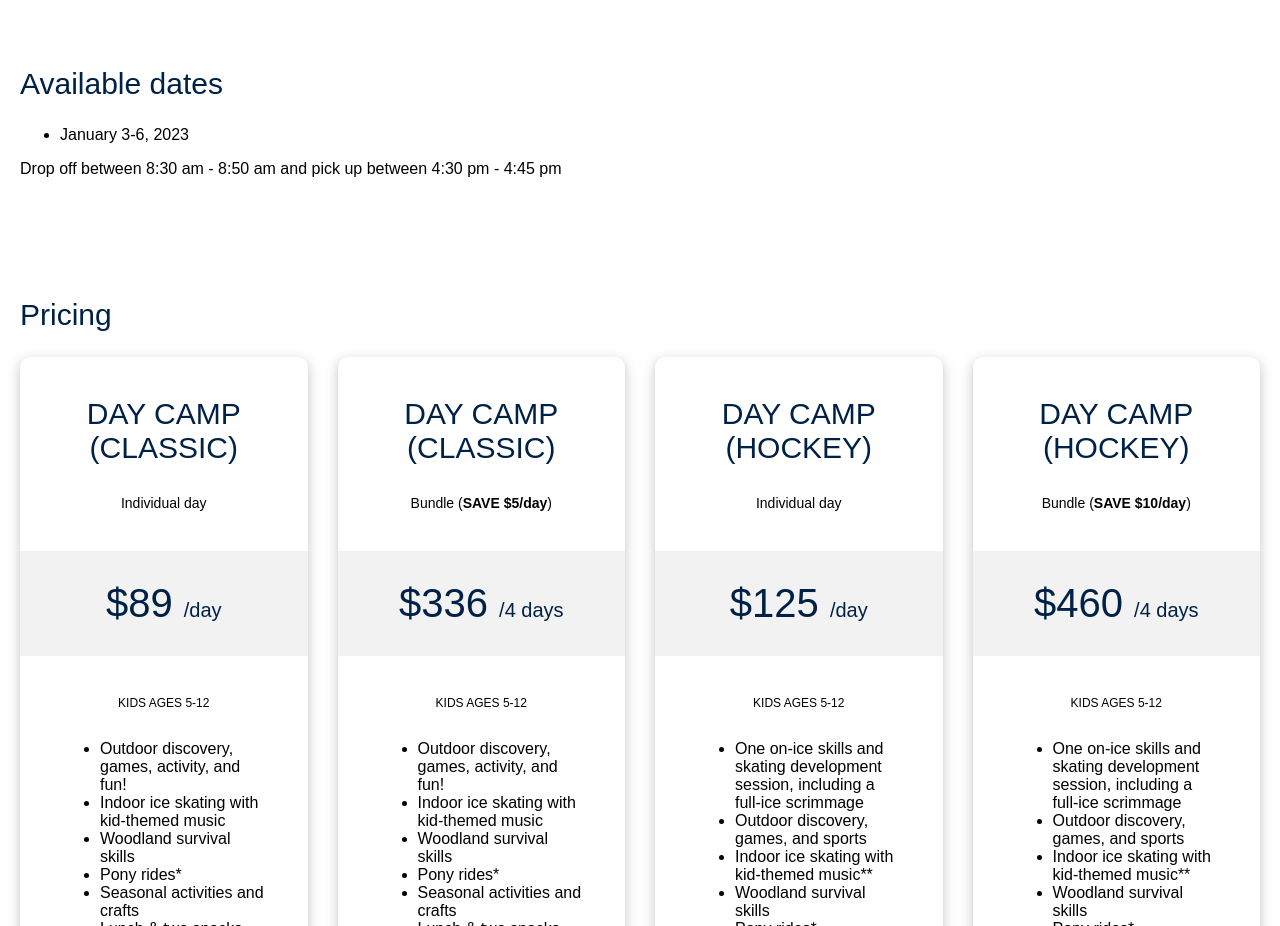
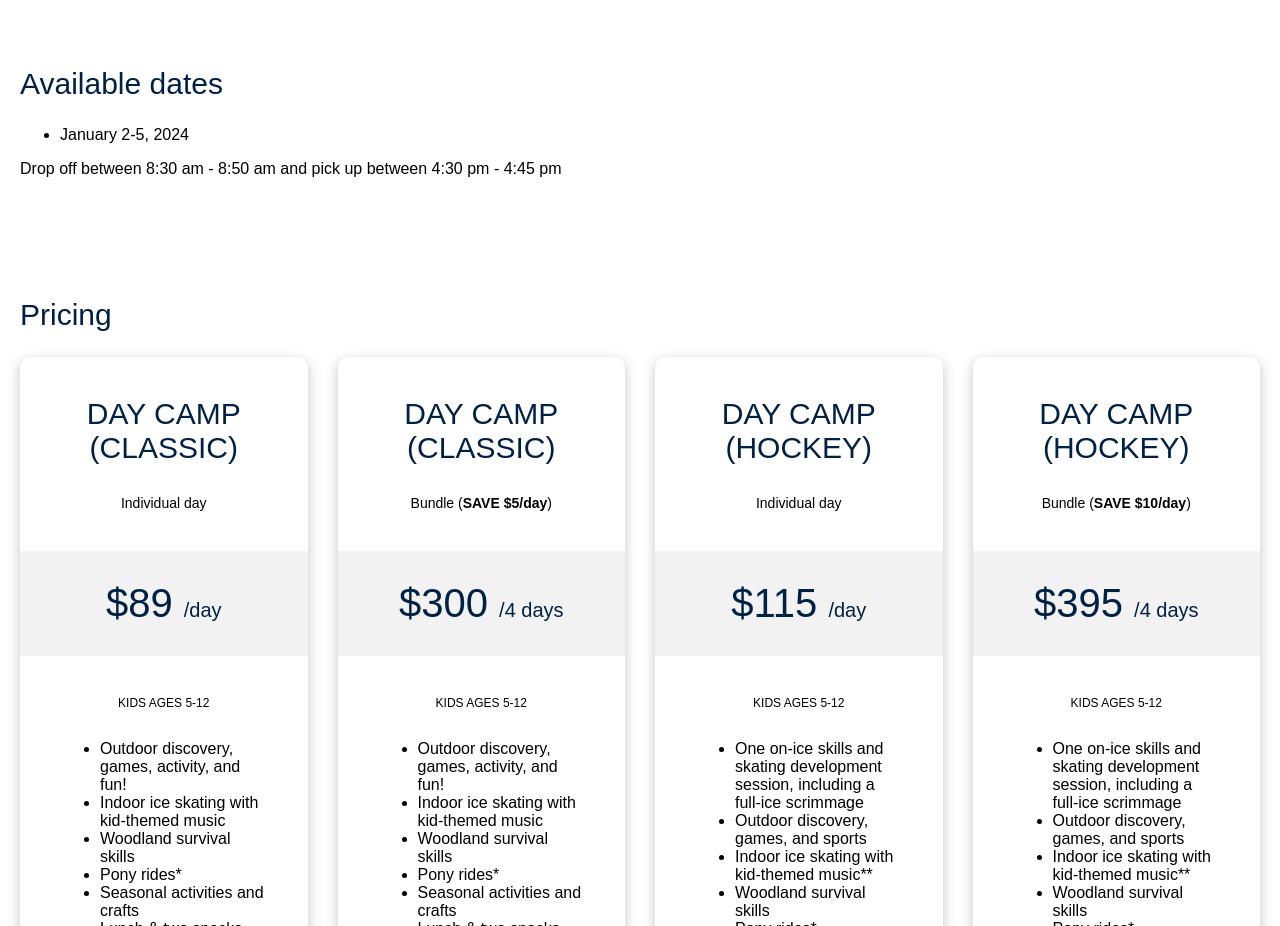
Before and after one commit to teen-ranch/teenranch.com, a Gatsby site: page /day-camp/christmas-day-camp in a window 1280 px wide. Shown: the part 1060-1986 px from the top of the page. Built offline with nearby package versions, Linux system fonts and the light colour scheme; Gatsby itself is replaced by a stand-in of ours.

Commit message:
christmas day camp

```diff
--- a/src/pages/day-camp/christmas-day-camp.js
+++ b/src/pages/day-camp/christmas-day-camp.js
@@ -72,7 +72,7 @@ export default function Programs({ data }) {
         <h1>Available dates</h1>
 
         <ul>
-          <li>January 3-6, 2023</li>
+          <li>January 2-5, 2024</li>
         </ul>
 
         <p>
@@ -124,7 +124,7 @@ export default function Programs({ data }) {
               </>
             }
             who="Kids ages 5-12"
-            price={336}
+            price={300}
             term="4 days"
             includes={dayCampBulletsClassic}
           >
@@ -143,7 +143,7 @@ export default function Programs({ data }) {
             }
             subTitle={`Individual day`}
             who="Kids ages 5-12"
-            price={125}
+            price={115}
             term="day"
             includes={dayCampBulletsHockey}
           >
@@ -166,7 +166,7 @@ export default function Programs({ data }) {
               </>
             }
             who="Kids ages 5-12"
-            price={460}
+            price={395}
             term="4 days"
             includes={dayCampBulletsHockey}
           >
```
